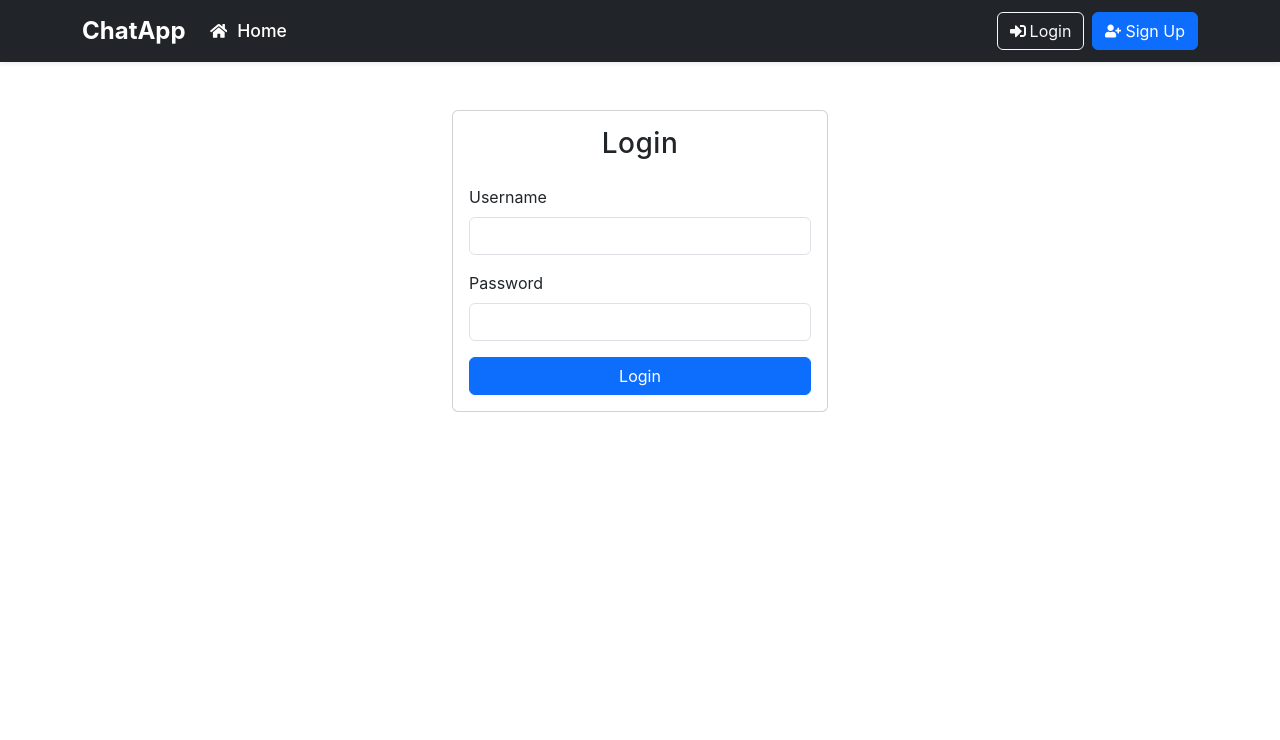
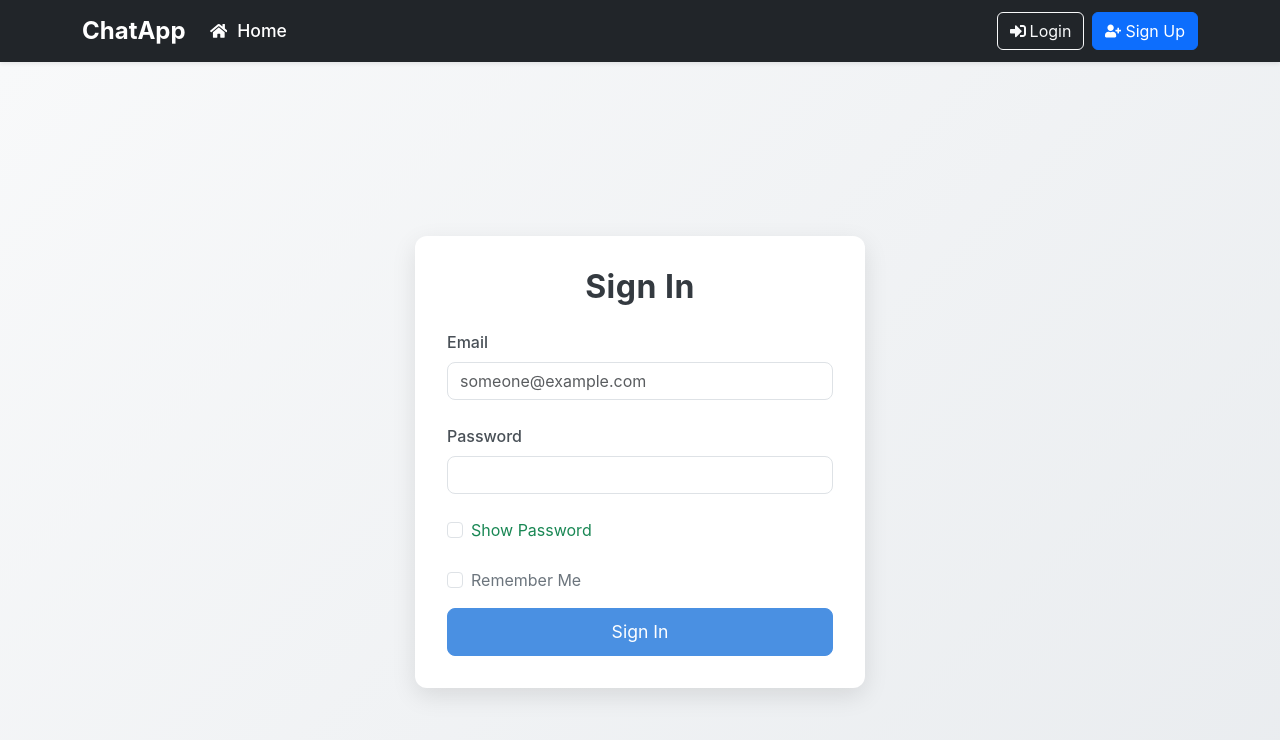
Before and after one commit to MeetModi24/Chat-Application, a React (Create React App) app in the folder frontend/: page /login in a window 1280 px wide. Shown: the top 740 px of the page. Built offline with nearby package versions, Linux system fonts and the light colour scheme.

Commit message:
login done

```diff
--- a/frontend/src/contexts/AuthContext.js
+++ b/frontend/src/contexts/AuthContext.js
@@ -1,4 +1,5 @@
-import React, { createContext, useState, useEffect } from "react";
+// src/contexts/AuthContext.js
+import React, { createContext, useState, useEffect, useContext } from "react";
 
 export const AuthContext = createContext();
 
@@ -30,3 +31,8 @@ export const AuthProvider = ({ children }) => {
     </AuthContext.Provider>
   );
 };
+
+// ✅ Add this hook
+export const useAuth = () => {
+  return useContext(AuthContext);
+};
--- a/frontend/src/pages/Login.js
+++ b/frontend/src/pages/Login.js
@@ -1,59 +1,97 @@
-import React, { useState, useContext } from "react";
-import { Container, Form, Button, Card } from "react-bootstrap";
-import { AuthContext } from "../contexts/AuthContext";
-import axios from "axios";
+import React, { useState } from "react";
 import { useNavigate } from "react-router-dom";
+import { useAuth } from "../contexts/AuthContext";
+import { useFlash } from "../contexts/FlashContext";
+import "../styles/Login.css"; // make sure to create/import this
 
-const Login = () => {
-  const [username, setUsername] = useState("");
+export default function LoginPage() {
+  const navigate = useNavigate();
+  const { login } = useAuth();
+  const { addFlashMessage } = useFlash();
+
+  const [email, setEmail] = useState("");
   const [password, setPassword] = useState("");
-  const { login } = useContext(AuthContext);
-  const navigate = useNavigate();
+  const [remember_me, setRememberMe] = useState(false);
+  const [showPassword, setShowPassword] = useState(false);
 
   const handleSubmit = async (e) => {
     e.preventDefault();
+
     try {
-      // TODO: Replace with your backend login endpoint
-      const res = await axios.post("/auth/login", { username, password });
-      login(res.data.user, res.data.access_token);
-      navigate("/sessions");
+      const response = await fetch("http://127.0.0.1:5000/api/auth/signin", {
+        method: "POST",
+        headers: { "Content-Type": "application/json" },
+        body: JSON.stringify({ email, password, remember_me }),
+        credentials: "include",
+      });
+
+      const data = await response.json();
+
+      if (response.ok) {
+        await login({ name: data.user.name, email: data.user.email }, data.token);
+        addFlashMessage("success", "Signed in successfully!");
+        navigate("/calendar");
+      } else {
+        addFlashMessage("danger", data.error || "Sign in failed.");
+      }
     } catch (err) {
-      alert("Invalid credentials");
+      addFlashMessage("danger", "Failed to connect to the server.");
     }
   };
 
   return (
-    <Container className="mt-5" style={{ maxWidth: "400px" }}>
-      <Card>
-        <Card.Body>
-          <h3 className="text-center mb-4">Login</h3>
-          <Form onSubmit={handleSubmit}>
-            <Form.Group className="mb-3">
-              <Form.Label>Username</Form.Label>
-              <Form.Control
-                type="text"
-                value={username}
-                onChange={(e) => setUsername(e.target.value)}
+    <div className="login-page">
+      <div className="login-card">
+        <h2>Sign In</h2>
+        <form onSubmit={handleSubmit}>
+          <label className="form-label">Email</label>
+          <input
+            type="email"
+            className="form-control"
+            placeholder="someone@example.com"
+            value={email}
+            onChange={(e) => setEmail(e.target.value)}
             required
           />
-            </Form.Group>
-            <Form.Group className="mb-3">
-              <Form.Label>Password</Form.Label>
-              <Form.Control
-                type="password"
+          <br />
+
+          <label className="form-label">Password</label>
+          <input
+            type={showPassword ? "text" : "password"}
+            className="form-control"
             value={password}
             onChange={(e) => setPassword(e.target.value)}
             required
           />
-            </Form.Group>
-            <Button type="submit" variant="primary" className="w-100">
-              Login
-            </Button>
-          </Form>
-        </Card.Body>
-      </Card>
-    </Container>
+          <br />
+
+          <div className="form-check">
+            <input
+              className="form-check-input"
+              type="checkbox"
+              onChange={() => setShowPassword(!showPassword)}
+            />
+            <label className="form-check-label text-success">
+              Show Password
+            </label>
+          </div>
+          <br />
+
+          <div className="form-check mb-3">
+            <input
+              className="form-check-input"
+              type="checkbox"
+              checked={remember_me}
+              onChange={() => setRememberMe(!remember_me)}
+            />
+            <label className="form-check-label">Remember Me</label>
+          </div>
+
+          <button type="submit" className="btn btn-primary w-100">
+            Sign In
+          </button>
+        </form>
+      </div>
+    </div>
   );
-};
-
-export default Login;
+}
--- /dev/null
+++ b/frontend/src/styles/Login.css
@@ -0,0 +1,56 @@
+/* Login Page Styling */
+.login-page {
+  min-height: 100vh;
+  background: linear-gradient(135deg, #f8f9fa 0%, #e9ecef 100%);
+  display: flex;
+  justify-content: center;
+  align-items: center;
+  padding: 2rem;
+}
+
+.login-card {
+  background: white;
+  padding: 2rem;
+  border-radius: 12px;
+  width: 100%;
+  max-width: 450px;
+  box-shadow: 0 8px 25px rgba(0, 0, 0, 0.1);
+}
+
+.login-card h2 {
+  color: #343a40;
+  font-weight: bold;
+  text-align: center;
+  margin-bottom: 1.5rem;
+}
+
+.login-card .form-label {
+  font-weight: 500;
+  color: #495057;
+}
+
+.login-card input {
+  border-radius: 8px;
+}
+
+.login-card .btn-primary {
+  border-radius: 8px;
+  font-size: 1.1rem;
+  padding: 0.6rem;
+  background-color: #4a90e2;
+  border-color: #4a90e2;
+  transition: background 0.3s ease-in-out;
+}
+
+.login-card .btn-primary:hover {
+  background-color: #357abd;
+  border-color: #357abd;
+}
+
+.form-check-label {
+  color: #6c757d;
+}
+
+.invalid-feedback {
+  font-size: 0.85rem;
+}
```
Lines whose indentation alone changed are shown as unchanged.
